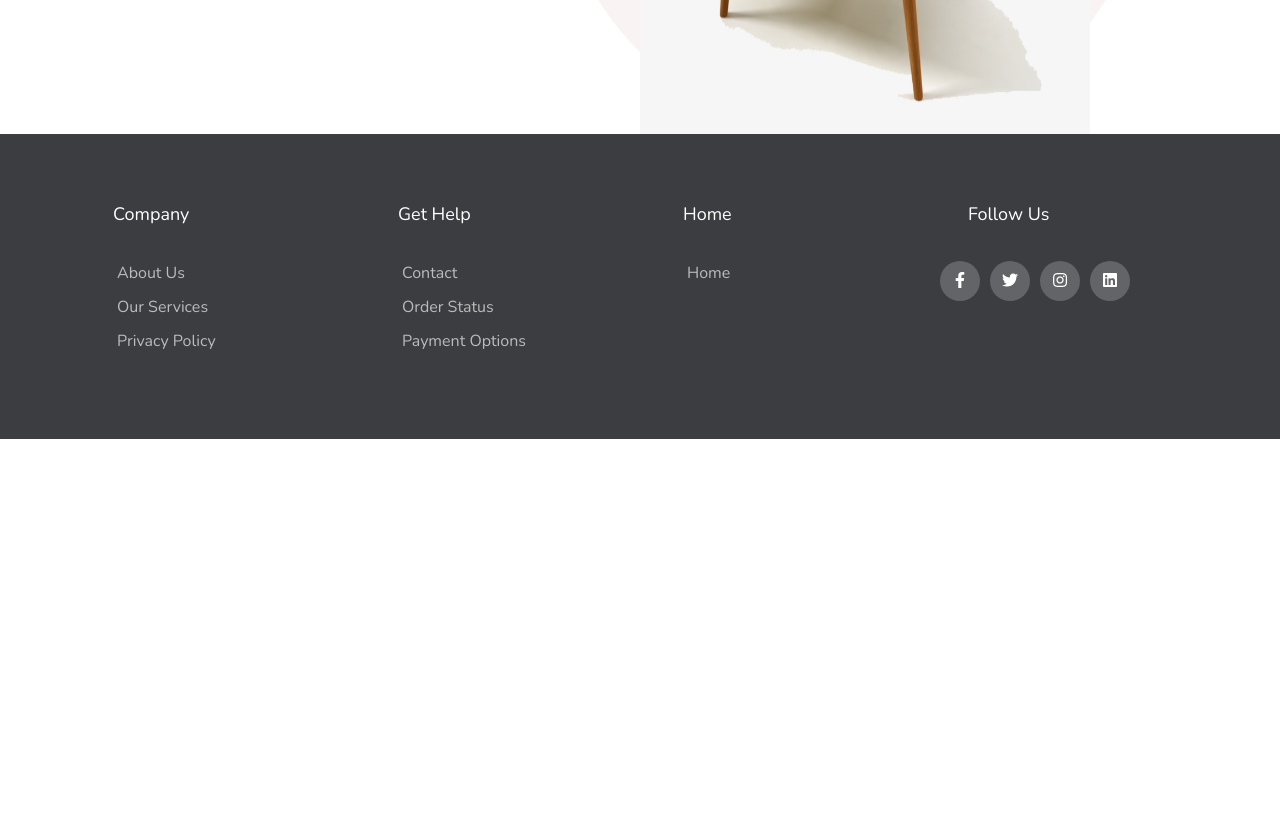
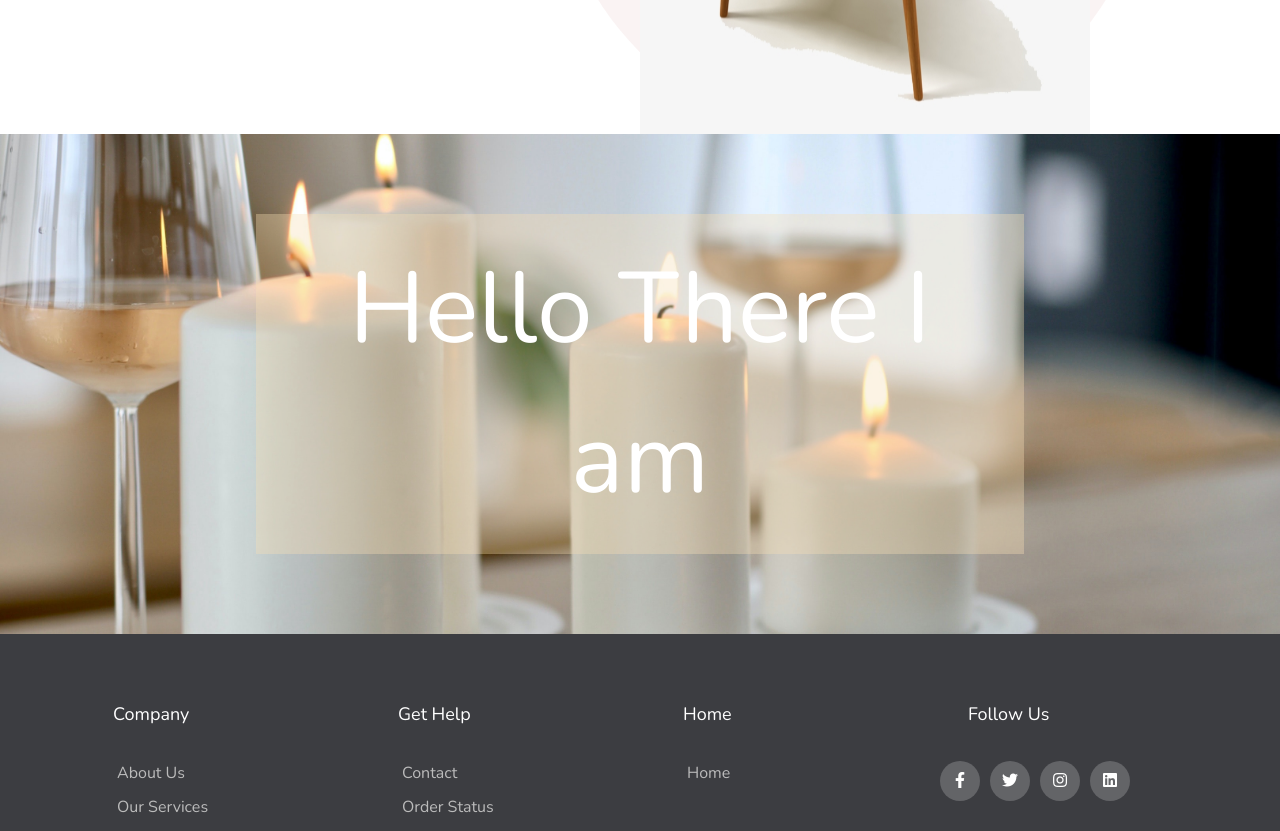
Before and after one commit to prashant0829/trade-site, a React (Create React App) app: page / in a window 1280 px wide. Shown: the part 620-1451 px from the top of the page. Before the commit the page ends 1059 px from the top, so only its background shows below. Built offline with nearby package versions, Linux system fonts and the light colour scheme.

Commit message:
parallax added

```diff
--- a/src/App.css
+++ b/src/App.css
@@ -100,7 +100,7 @@ ul {
   margin-left: auto;
 }
 /* ......homepage.... */
-.circle{
+.circle {
   width: 600px;
   height: 600px;
   background: rgba(230, 194, 194, 0.2);
@@ -110,21 +110,43 @@ ul {
   right: 10%;
   z-index: -1;
 }
-.landing{
+.landing {
   display: flex;
   justify-content: center;
   align-items: center;
   flex-wrap: wrap;
 }
-.lefty{
+.lefty {
   flex-basis: 40%;
   max-width: 450px;
 }
-.righty{
- flex-basis: 10%;
- text-align: right;
-
+.righty {
+  flex-basis: 10%;
+  text-align: right;
 }
-.righty img{
+.righty img {
   width: 90%;
 }
+
+.parallax {
+  /* background-image: url(""); */
+  min-height: 500px;
+  background-attachment: fixed;
+  background-position: center;
+  background-repeat: no-repeat;
+  background-size: cover;
+  position: relative;
+}
+
+.parallax-text {
+  font-size: 100px;
+  color: white;
+  position: absolute;
+  top: 50%;
+  left: 50%;
+  transform: translate(-50%, -50%);
+  text-align: center;
+  padding: 20px;
+  min-width: 60%;
+  background-color: #f5deb35c;
+}
--- a/src/components/Index.jsx
+++ b/src/components/Index.jsx
@@ -7,10 +7,17 @@ const index = () => {
       <div className="landing">
         <div class="lefty"></div>
         <div class="righty">
-          <img src="img/42a.jpg" style={{width:" 450px", height:"650px" }}></img>
+          <img
+            src="img/42a.jpg"
+            style={{ width: " 450px", height: "650px" }}></img>
         </div>
       </div>
 
+      <div
+        class="parallax"
+        style={{ backgroundImage: `url("/img/parallax.jpg")` }}>
+        <div className="parallax-text">Hello There I am</div>
+      </div>
     </div>
   );
 };
```
Also changed, not shown: public/img/parallax.jpg (added).
